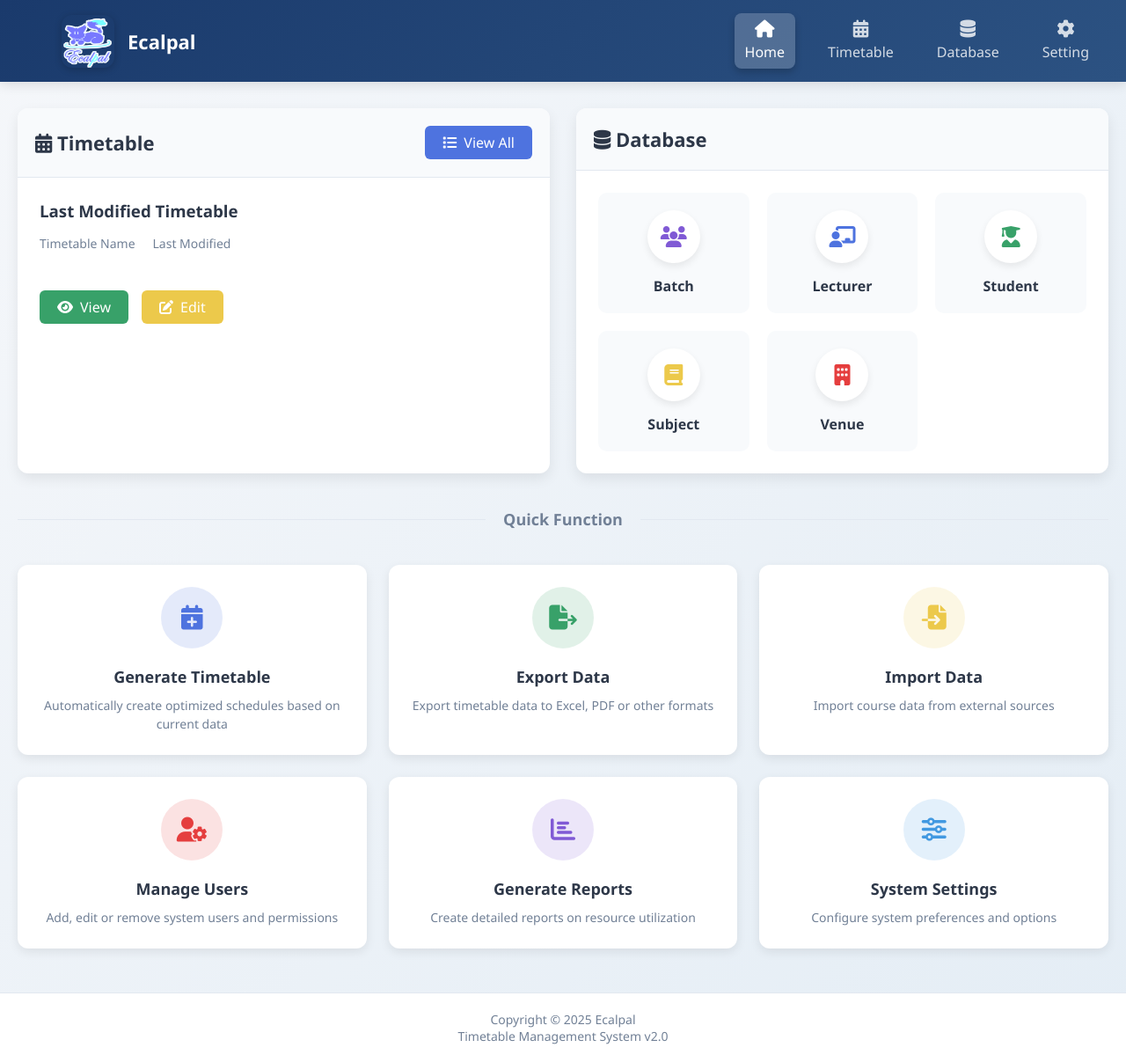
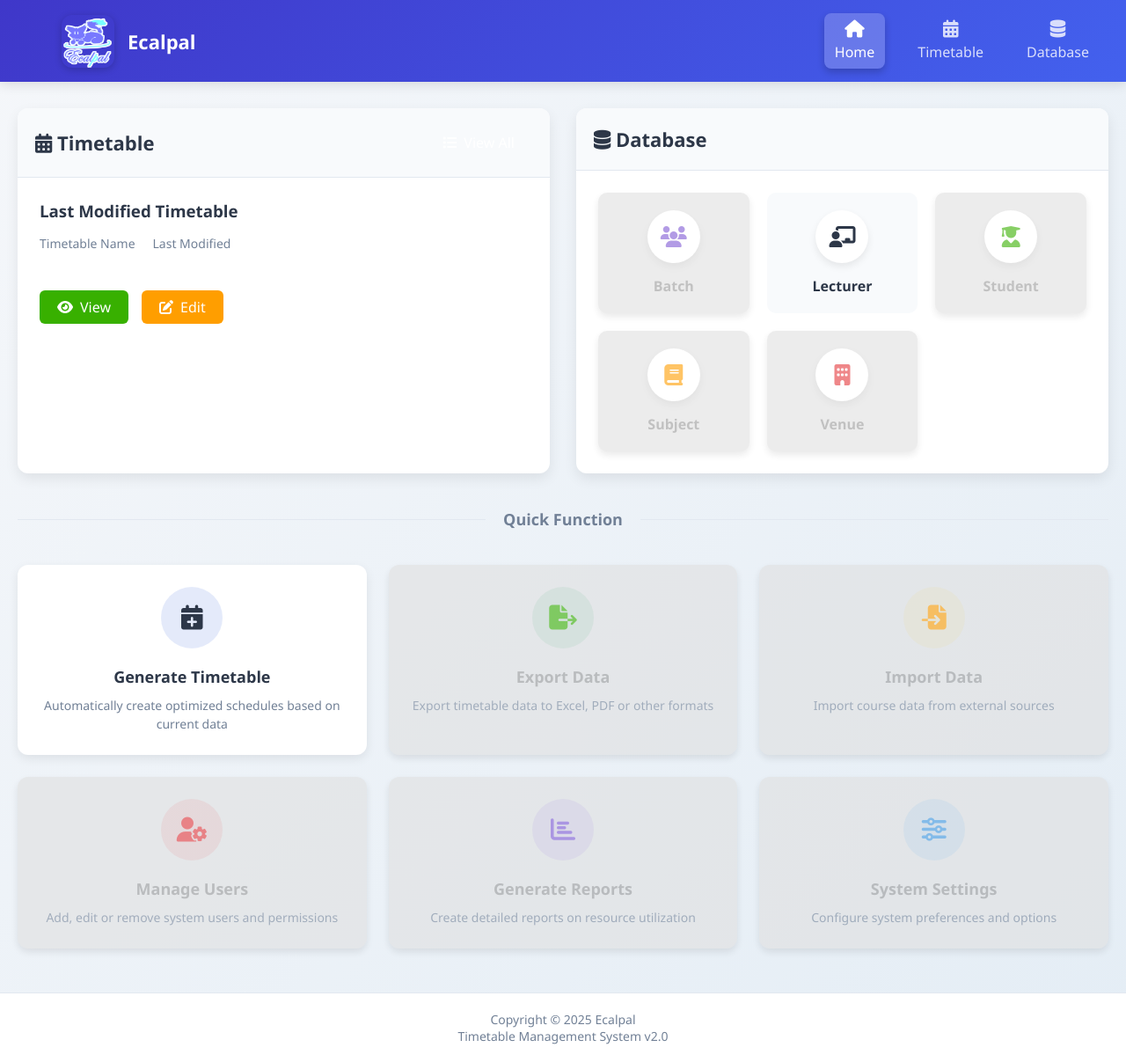
Before and after one commit to ErenChew-UwU/EcalPal, a PHP site: page / in a window 1280 px wide. Shown: the whole page at 88% size. Run offline with PHP 8.4, Linux system fonts and the light colour scheme.

Commit message:
improve some GUI

```diff
--- a/index.php
+++ b/index.php
@@ -14,7 +14,20 @@ include_once("./dbconnect.php");
     <link rel="stylesheet" href="./stylesheets/style_header.css">
     <link rel="stylesheet" href="./stylesheets/style_all.css">
     <style>
-
+        :root {
+            --primary-color: #4361ee;
+            --primary-light: #eef2ff;
+            --secondary-color: #3f37c9;
+            --success-color: #38b000;
+            --warning-color: #ff9e00;
+            --danger-color: #e5383b;
+            --text-dark: #2d3748;
+            --text-light: #718096;
+            --light-bg: #f8fafc;
+            --border-color: #e2e8f0;
+            --card-shadow: 0 10px 20px rgba(0,0,0,0.05), 0 6px 6px rgba(0,0,0,0.04);
+            --hover-shadow: 0 15px 30px rgba(0,0,0,0.1), 0 5px 15px rgba(0,0,0,0.07);
+        }
         /* Main Content Styles */
         .container {
             max-width: 1400px;
@@ -235,7 +248,17 @@ include_once("./dbconnect.php");
             flex-direction: column;
             align-items: center;
             text-align: center;
+            cursor: pointer;
         }
+
+        .future {
+            background: #e0e0e0; /* 灰色背景 */
+            color: #999; /* 灰色文字 */
+            cursor: not-allowed;
+            opacity: 0.6; /* 整体变暗 */
+            box-shadow: 0 4px 8px rgba(0, 0, 0, 0.15);
+        }
+
 
         .function-card:hover {
             transform: translateY(-5px);
@@ -373,7 +396,7 @@ include_once("./dbconnect.php");
                 </div>
                 <div class="card-body">
                     <div class="database-grid">
-                        <a href="./pages/dashboardBatch.php" class="db-item">
+                        <a href="./pages/dashboardBatch.php" class="db-item future">
                             <div class="db-icon batch">
                                 <i class="fas fa-users"></i>
                             </div>
@@ -385,19 +408,19 @@ include_once("./dbconnect.php");
                             </div>
                             <div class="db-title">Lecturer</div>
                         </a>
-                        <a href="./pages/dashboardStudent.php" class="db-item">
+                        <a href="./pages/dashboardStudent.php" class="db-item future">
                             <div class="db-icon student">
                                 <i class="fas fa-user-graduate"></i>
                             </div>
                             <div class="db-title">Student</div>
                         </a>
-                        <a href="./pages/dashboardSubject.php" class="db-item">
+                        <a href="./pages/dashboardSubject.php" class="db-item future">
                             <div class="db-icon subject">
                                 <i class="fas fa-book"></i>
                             </div>
                             <div class="db-title">Subject</div>
                         </a>
-                        <a href="./pages/dashboardVenue.php" class="db-item">
+                        <a href="./pages/dashboardVenue.php" class="db-item future">
                             <div class="db-icon venue">
                                 <i class="fas fa-building"></i>
                             </div>
@@ -424,7 +447,7 @@ include_once("./dbconnect.php");
                 <p class="function-desc">Automatically create optimized schedules based on current data</p>
             </div>
 
-            <div class="function-card">
+            <div class="function-card future">
                 <div class="function-icon export">
                     <i class="fas fa-file-export"></i>
                 </div>
@@ -432,7 +455,7 @@ include_once("./dbconnect.php");
                 <p class="function-desc">Export timetable data to Excel, PDF or other formats</p>
             </div>
 
-            <div class="function-card">
+            <div class="function-card future">
                 <div class="function-icon import">
                     <i class="fas fa-file-import"></i>
                 </div>
@@ -440,7 +463,7 @@ include_once("./dbconnect.php");
                 <p class="function-desc">Import course data from external sources</p>
             </div>
 
-            <div class="function-card">
+            <div class="function-card future">
                 <div class="function-icon manage">
                     <i class="fas fa-user-cog"></i>
                 </div>
@@ -448,7 +471,7 @@ include_once("./dbconnect.php");
                 <p class="function-desc">Add, edit or remove system users and permissions</p>
             </div>
 
-            <div class="function-card">
+            <div class="function-card future">
                 <div class="function-icon report">
                     <i class="fas fa-chart-bar"></i>
                 </div>
@@ -456,7 +479,7 @@ include_once("./dbconnect.php");
                 <p class="function-desc">Create detailed reports on resource utilization</p>
             </div>
 
-            <div class="function-card">
+            <div class="function-card future">
                 <div class="function-icon setting">
                     <i class="fas fa-sliders-h"></i>
                 </div>
@@ -472,4 +495,10 @@ include_once("./dbconnect.php");
         <p>Timetable Management System v2.0</p>
     </footer>
 </body>
+<script>
+document.querySelector('.function-card .function-icon.generate').parentElement
+    .addEventListener('click', function() {
+        window.location.href = './pages/action/createTimetable.php';
+    });
+</script>
 </html>
--- a/pages/action/createTimetable.php
+++ b/pages/action/createTimetable.php
@@ -48,8 +48,10 @@ $result = $conn->query($sql);
     <meta charset="UTF-8">
     <meta name="viewport" content="width=device-width, initial-scale=1.0">
     <title>Ecalpal | Generate Timetable</title>
+    <link rel="shortcut icon" href="../../src/ico/ico_logo_001.png">
     <link rel="stylesheet" href="https://cdnjs.cloudflare.com/ajax/libs/font-awesome/6.4.0/css/all.min.css">
     <link rel="stylesheet" href="../../stylesheets/style_header.css">
+    <link rel="stylesheet" href="../../stylesheets/style_all.css">
     <style>
         :root {
             --primary-color: #4361ee;
@@ -424,7 +426,7 @@ $result = $conn->query($sql);
     </style>
 </head>
 <body>
-    <?php include("../page_all/header_index.php"); ?>
+    <?php include("../page_all/header_page_action.php"); ?>
 
     <div class="container">
         <div class="page-title">
--- a/pages/page_all/header_index.php
+++ b/pages/page_all/header_index.php
@@ -10,7 +10,7 @@
                 <i class="fas fa-home"></i>
                 <span>Home</span>
             </a>
-            <a href="./pages/action/createTimetable.php" class="nav-link">
+            <a href="./pages/dashboardTimetable.php" class="nav-link">
                 <i class="fas fa-calendar-alt"></i>
                 <span>Timetable</span>
             </a>
@@ -25,9 +25,5 @@
                     <a href="./pages/dashboardVenue.php"><i class="fas fa-building"></i> Venue</a>
                 </div>
             </div>
-            <a href="./pages/genaralSetting.php" class="nav-link">
-                <i class="fas fa-cog"></i>
-                <span>Setting</span>
-            </a>
         </div>
     </header>
--- a/pages/page_all/header_page.php
+++ b/pages/page_all/header_page.php
@@ -25,9 +25,5 @@
                     <a href="./dashboardVenue.php"><i class="fas fa-building"></i> Venue</a>
                 </div>
             </div>
-            <a href="./genaralSetting.php" class="nav-link">
-                <i class="fas fa-cog"></i>
-                <span>Setting</span>
-            </a>
         </div>
     </header>
--- a/pages/page_all/header_page_action_generate.php
+++ b/pages/page_all/header_page_action_generate.php
@@ -25,9 +25,5 @@
                     <a href="../dashboardVenue.php"><i class="fas fa-building"></i> Venue</a>
                 </div>
             </div>
-            <a href="../genaralSetting.php" class="nav-link">
-                <i class="fas fa-cog"></i>
-                <span>Setting</span>
-            </a>
         </div>
     </header>
--- a/stylesheets/style_all.css
+++ b/stylesheets/style_all.css
@@ -6,15 +6,18 @@
 }
 
 :root {
-    --primary-color: #2c5282;
-    --secondary-color: #1a3a6c;
-    --accent-color: #4e73df;
-    --light-bg: #f8fafc;
+    --primary-color: #4361ee;
+    --primary-light: #eef2ff;
+    --secondary-color: #3f37c9;
+    --success-color: #38b000;
+    --warning-color: #ff9e00;
+    --danger-color: #e5383b;
     --text-dark: #2d3748;
     --text-light: #718096;
-    --success-color: #38a169;
-    --warning-color: #ecc94b;
-    --danger-color: #e53e3e;
+    --light-bg: #f8fafc;
+    --border-color: #e2e8f0;
+    --card-shadow: 0 10px 20px rgba(0,0,0,0.05), 0 6px 6px rgba(0,0,0,0.04);
+    --hover-shadow: 0 15px 30px rgba(0,0,0,0.1), 0 5px 15px rgba(0,0,0,0.07);
 }
 
 body {
```
Also changed, not shown: pages/dashboardLecturer.php (+14 -1 lines), pages/dashboardTimetable.php (deleted, +0 -21 lines), pages/page_all/header_page_action.php (+24 -73 lines), 1 other file.
